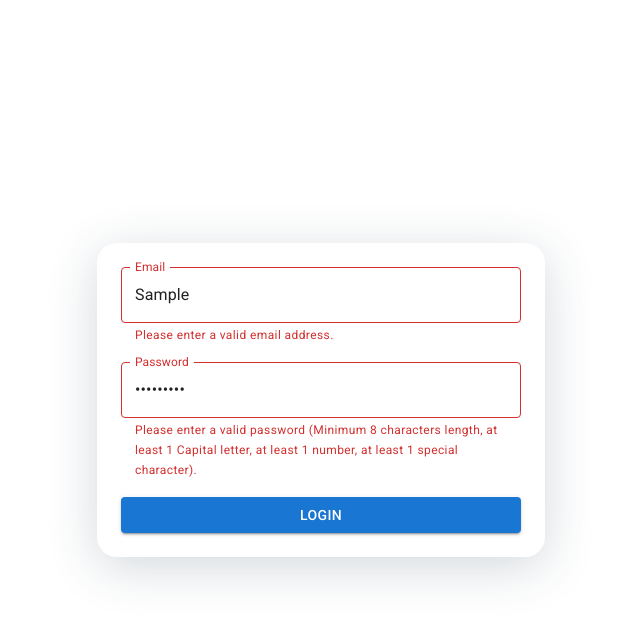
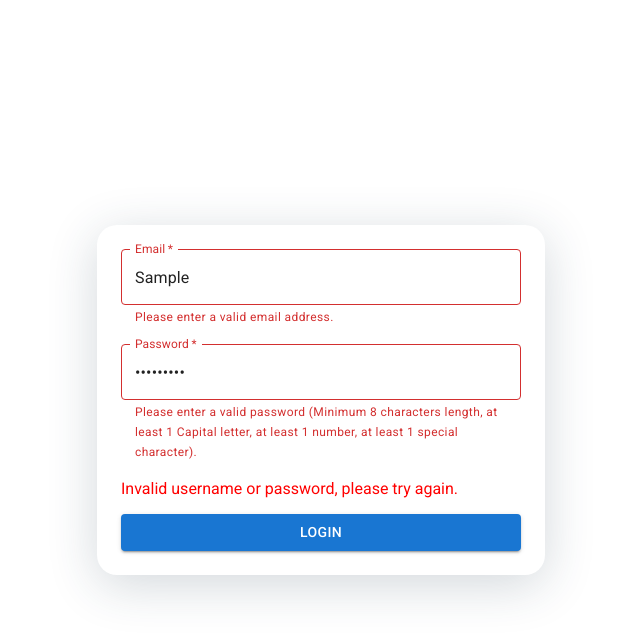
Before and after one commit to Pinto1232/R-R_ASSESSMENT, a React (Create React App) app: page / in a window 1280 px wide. Both pictures are taken after typing "Sample", "Sample123" into the empty fields and a click on the button "LOGIN". Shown: the top 638 px of the page, without its empty margins (319-959 px from the left). Built offline with nearby package versions, Linux system fonts and the light colour scheme.

Commit message:
Most update code for the Login Form

```diff
--- a/src/components/specific/LoginForm.jsx
+++ b/src/components/specific/LoginForm.jsx
@@ -4,6 +4,7 @@ import TextField from "@mui/material/TextField";
 import Button from "@mui/material/Button";
 import Stack from "@mui/material/Stack";
 import Box from "@mui/material/Box";
+import { useNavigate } from "react-router-dom";
 
 const PageWrapper = styled("div")({
   display: "flex",
@@ -24,11 +25,14 @@ const LoginForm = () => {
   const [password, setPassword] = useState("");
   const [emailError, setEmailError] = useState(false);
   const [passwordError, setPasswordError] = useState(false);
+  const [credentialsError, setCredentialsError] = useState(false);
+  const navigate = useNavigate();
 
   const handleSubmit = (e) => {
     e.preventDefault();
     setEmailError(false);
     setPasswordError(false);
+    setCredentialsError(false);
 
     // Email validation
     if (!email || !/^[a-zA-Z0-9]+@[a-zA-Z0-9]+\.[A-Za-z]+$/.test(email)) {
@@ -45,10 +49,12 @@ const LoginForm = () => {
       setPasswordError(true);
     }
 
-    // If both fields are valid, proceed with login
-    if (!emailError && !passwordError) {
+    // Check for valid credentials
+    if (email === "darryn@randrtechsa.com" && password === "P@55w0rd@1") {
       console.log("Login successful");
-      // Add your login logic here
+      navigate("/home");
+    } else {
+      setCredentialsError(true);
     }
   };
 
@@ -67,6 +73,7 @@ const LoginForm = () => {
             helperText={
               emailError ? "Please enter a valid email address." : ""
             }
+            required
           />
           <TextField
             id="outlined-password-input"
@@ -78,12 +85,16 @@ const LoginForm = () => {
             value={password}
             onChange={(e) => setPassword(e.target.value)}
             error={passwordError}
+            required
             helperText={
               passwordError
                 ? "Please enter a valid password (Minimum 8 characters length, at least 1 Capital letter, at least 1 number, at least 1 special character)."
                 : ""
             }
           />
+          {credentialsError && (
+            <p style={{ color: "red" }}>Invalid username or password, please try again.</p>
+          )}
           <Button variant="contained" color="primary" type="submit" fullWidth>
             Login
           </Button>
```
